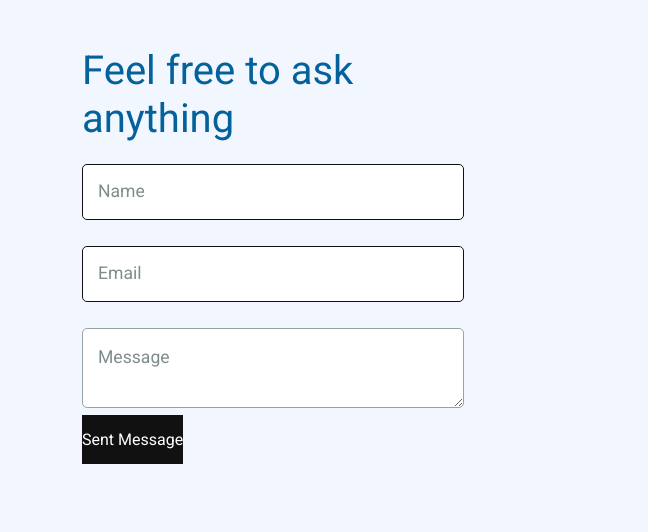
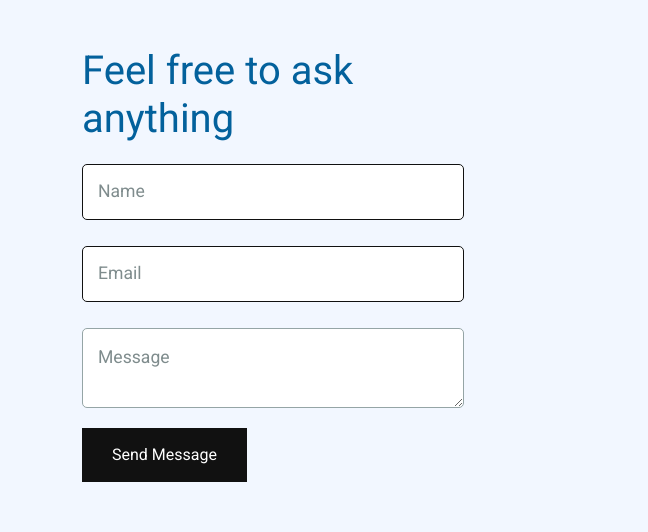
Before and after one commit to chapman91/G-G-Website, a website: page HTML/index.html in a window 1280 px wide. Shown: the part 2677-3209 px from the top of the page, 0-648 px from the left. Drawn offline with nearby package versions, Linux system fonts and the light colour scheme; grey boxes are pictures that could not be loaded.

Commit message:
Content overlapping Navbar fixed - Contact button on landing page redesigned -formspark linked to contact fromon homepage

```diff
--- a/CSS/styles.css
+++ b/CSS/styles.css
@@ -425,13 +425,21 @@ h1 {
 }
 
 
-.contact .form .submit a{
-  width: 10%;
-  padding: 15px 0;
+.container .contact .submit button[type="submit"] {
+  display: inline-block;
+  width: auto;
+  padding: 15px 30px;
   text-decoration: none;
   background: #111;
   color: #fff;
   text-align: center;
+  border: none;
+  cursor: pointer;
+  transition: background-color 0.3s ease;
+}
+
+.container .contact .submit button[type="submit"]:hover {
+  background-color: #444;
 }
 
 
--- a/HTML/index.html
+++ b/HTML/index.html
@@ -208,13 +208,13 @@
       <div class="col-md-6">
         <!-- Your contact form code goes here -->
         <div class="contact">
-          <div class="form">
+          <div action="https://submit-form.com/your-form-id" class="form" >
             <h1> Feel free to ask anything</h1>
             <div class="submit">
-              <input type="text" name="" placeholder="Name">
-              <input type="email" name="" placeholder="Email">
+              <input type="text" name="" placeholder="Name"  required="">
+              <input type="email" name="" placeholder="Email"  required="">
               <textarea placeholder="Message"></textarea>
-              <a href="#"> Sent Message</a>
+              <button type="submit">Send Message</button>
             </div>
           </div>
         </div>
```
Also changed, not shown: HTML/commercial.html (+1 -0 lines), HTML/contact.html (+2 -3 lines), HTML/deckpatios.html (+2 -1 lines), HTML/residential.html (+2 -1 lines), CSS/residential.css (line endings or trailing spaces).
